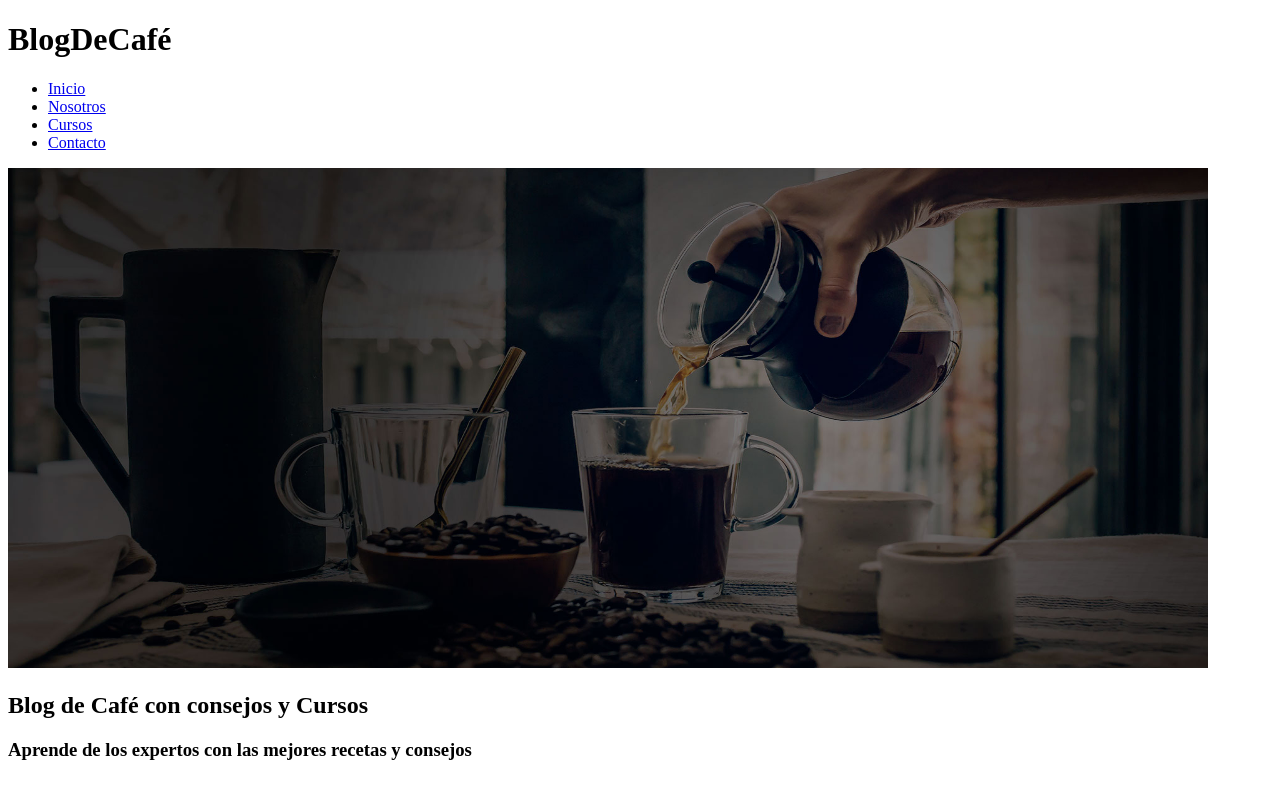
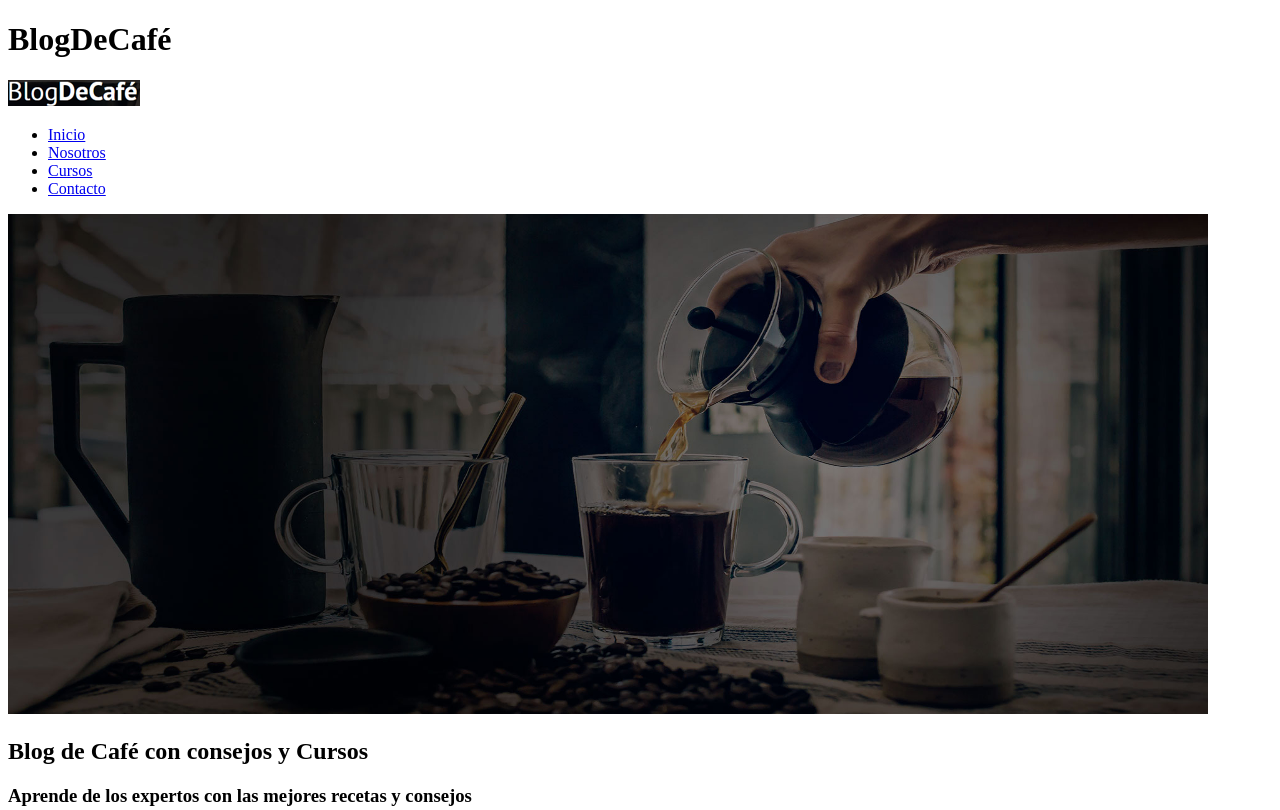
Before and after one commit to Blackdino1500Lx/Examen-HTML-Ed, a plain HTML site: page index.html in a window 1280 px wide. Shown: the top 810 px of the page. Drawn offline with Linux system fonts and the light colour scheme.

Commit message:
se añade el logo en ambas paginas, se me habia olvidado jeje

```diff
--- a/index.html
+++ b/index.html
@@ -7,9 +7,11 @@
     <meta content="Blog sobre Cafe">
     <title>Blog de Café</title>
 </head>
+<!--SECCION SUPERIOR, INCLUYE BANNER, AREA DE NAVEGACION-->
 <body>
     <header>
         <h1>BlogDeCafé</h1>
+        <img src="/Media/logo.png" alt="logo blog de cafe">
         <nav>
             <ul>
                 <li id="#inicio" ><a href="Inicio">Inicio</a></li>
@@ -20,6 +22,7 @@
             <img src="/Media/banner.jpg" height="500" width="1200" alt="sirviendo taza de café">
             <h2>Blog de Café con consejos y Cursos</h2><h3>Aprende de los expertos con las mejores recetas y consejos</h3>
         </nav><br>
+        <!--SECCION PRINCIPAL DEL SITIO-->
         <main>
             <section>
                 <h2>Nuestro blog</h2>
@@ -27,6 +30,7 @@
             <p>Lorem ipsum, dolor sit amet consectetur adipisicing elit. Sapiente sit doloremque, soluta sequi corporis impedit laudantium quasi fugit repellat, vel maxime, adipisci rem iusto architecto eius libero debitis dolores enim.</p>
             <button id="#cursos">LEER ENTRADA</button>
             </section>
+            <!--INCLUYE LA INFORMACION QUE SE ENCUENTRA AL LADO DERECHO, TAMBIEN SE AÑADE EL VIDEO Y EL DOCUMENTO PDF-->
             <aside>
                 <h2>Nuestros Cursos y Talleres</h2><br>
                 <article>
@@ -53,6 +57,7 @@
         </main>
     </header><br><br><br>
     <section>
+        <!--SE INCLUYE DEMÁS INFORMACIÓN DEL SITIO, TODOS TIENEN ENLACES A LA PÁGINA DE CURSOS (NO EXISTENTE)-->
         <article>
             <img src="/Media/cafe2.png" alt="Taza de café con cupcakes" height="400" width="600">
             <h2>3 Deliciosas recetas on Café</h2>
@@ -70,6 +75,7 @@
         <article></article>
     </section><br><br><br>
     <hr color="black" size="2">
+    <!--ES LA SECCIÓN DESTINADA AL FOOTER INCLUYE UN SUBMENÚ DE NAVEGACIÓN Y LA INFORMACIÓN DE COPYRIGHT-->
     <footer>
         <h3>BlogDelCafé</h3><p>Elaboracion de hojas de estilos -GACC- &copy;</p>
         <ul>
```
Also changed, not shown: contacto.html (+3 -0 lines), Media/logo.png (added).
